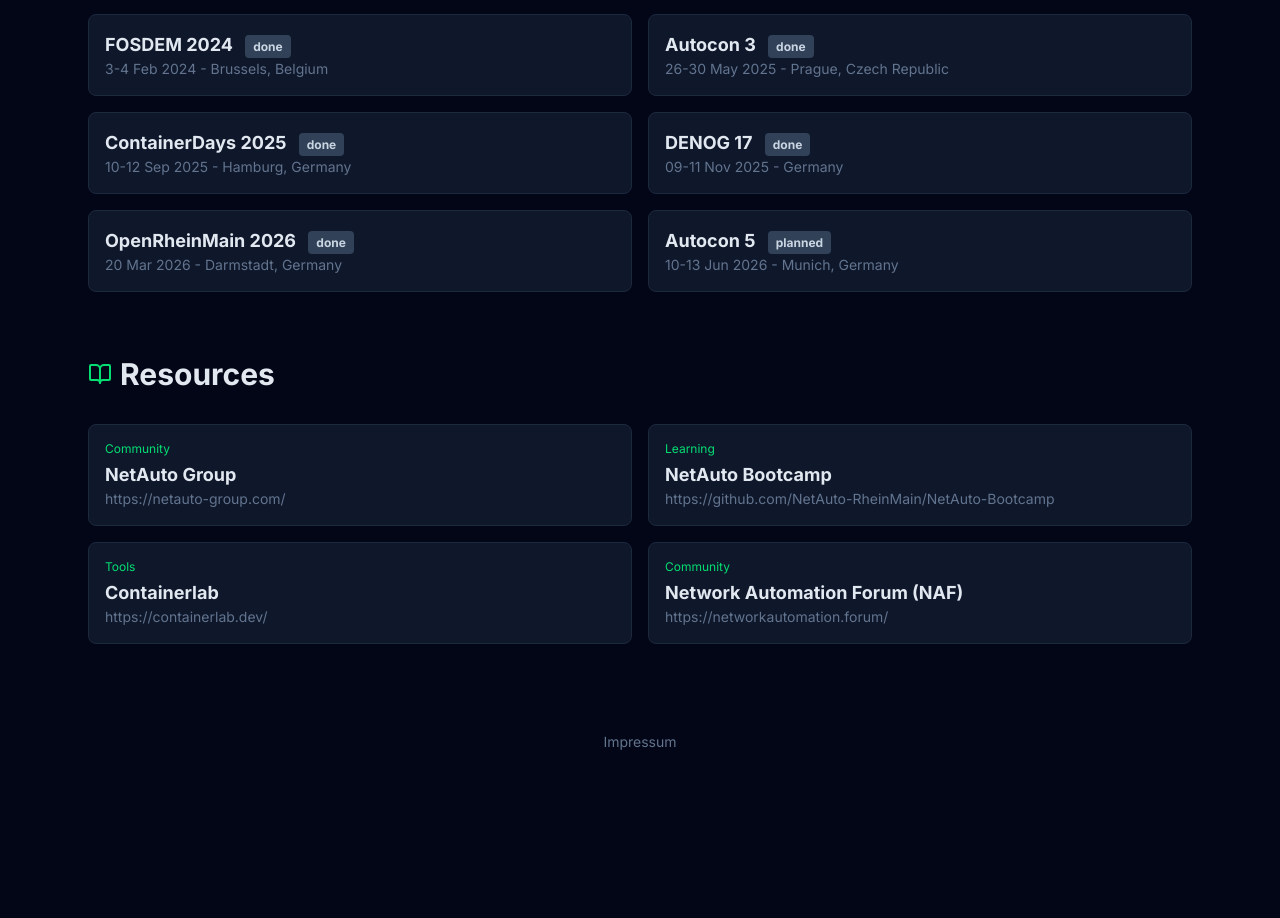
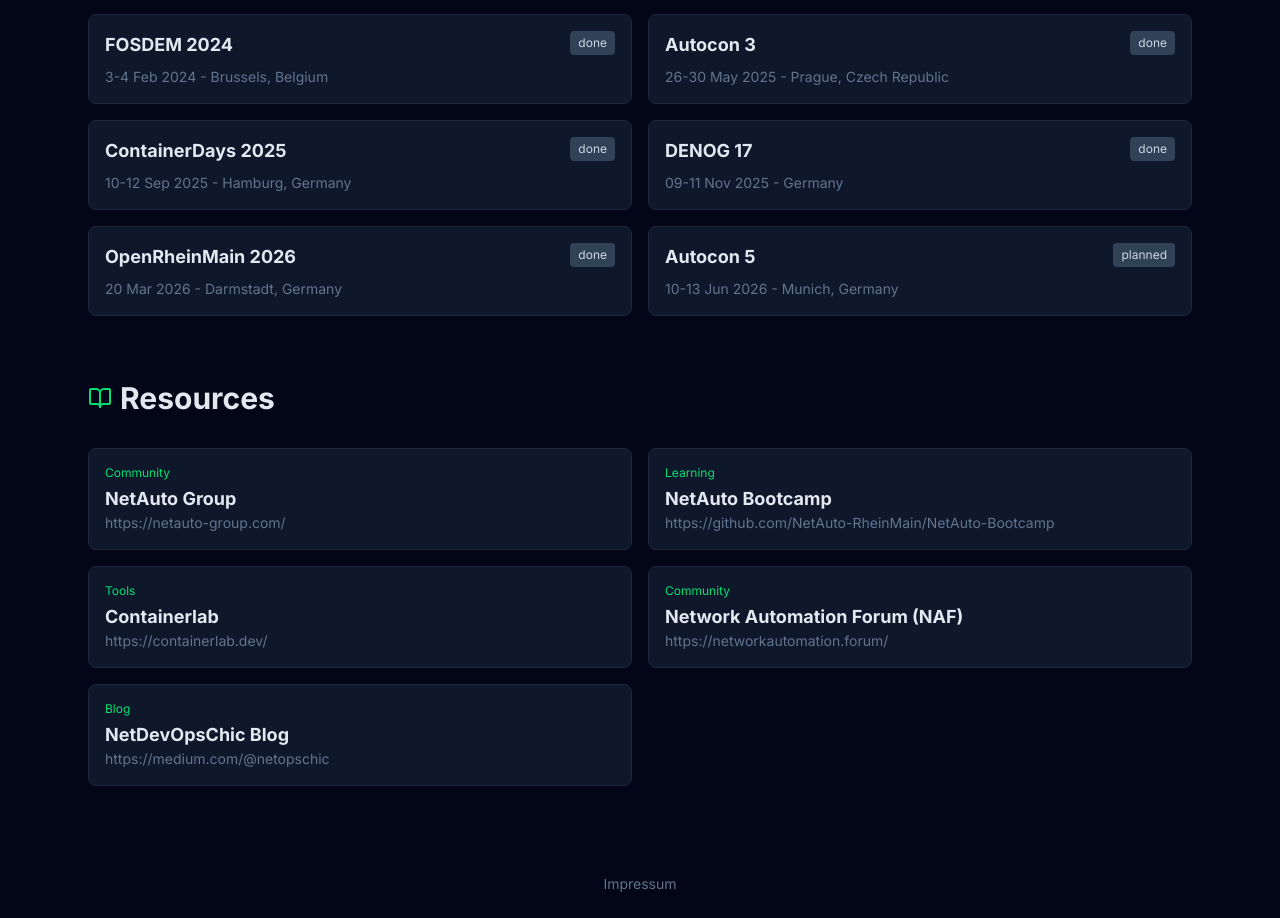
Before and after one commit to floehden/floehden.github.io, a Next.js app in the folder website/: page /projects in a window 1280 px wide. Shown: the part 440-1358 px from the top of the page. Before the commit the page ends 1216 px from the top, so only its background shows below. Built offline with nearby package versions, Linux system fonts and the light colour scheme.

Commit message:
Adding status

```diff
--- a/website/app/page.tsx
+++ b/website/app/page.tsx
@@ -27,7 +27,7 @@
       {/* Hero Section */}
       <section className="space-y-4">
         <h1 className="text-5xl font-bold text-slate-900 dark:text-white">Hello, I'm Florian.</h1>
-        <h2 className="text-2xl text-blue-600 dark:text-blue-400">DevOps Engineer & Network Automation Enthusiast</h2>
+        <h2 className="text-2xl text-blue-600 dark:text-blue-400">NetDevOps Engineer & Network Automation Enthusiast</h2>
         <p className="max-w-2xl text-slate-600 dark:text-slate-400 text-lg leading-relaxed">
           Coming soon: A detailed introduction about myself and my journey into the world of DevOps and Network Automation.
            {/* With a solid background in Software Engineering, I bridge the gap between code and infrastructure.
@@ -94,7 +94,10 @@
         <div className="space-y-4">
           {talks.map((talk, idx) => (
             <a key={idx} href={talk.event_url} target="_blank" className="block p-4 bg-slate-50 dark:bg-slate-900 border border-slate-200 dark:border-slate-800 hover:border-blue-500 transition rounded-lg group">
-              <h4 className="font-bold text-lg group-hover:text-slate-600 dark:text-slate-400 transition">{talk.title}</h4>
+              <div className="flex justify-between items-start mb-2">
+                <h4 className="font-bold text-lg group-hover:text-slate-600 dark:text-slate-400 transition">{talk.title}</h4>
+                <span className="text-xs bg-slate-300 dark:bg-slate-700 px-2 py-1 rounded text-slate-700 dark:text-slate-300">{talk.status}</span>
+              </div>
               <p className="text-slate-500 text-sm">{talk.date} - {talk.location} | by {talk.organizer}</p>
               <a href={talk.git_repository} target="_blank" className="text-slate-600 dark:text-slate-400 text-sm hover:underline">View Slides/Code</a>
             </a>
--- a/website/app/projects/page.tsx
+++ b/website/app/projects/page.tsx
@@ -32,6 +32,7 @@
     { name: "NetAuto Bootcamp", url: "https://github.com/NetAuto-RheinMain/NetAuto-Bootcamp", category: "Learning" },
     { name: "Containerlab", url: "https://containerlab.dev/", category: "Tools" },
     { name: "Network Automation Forum (NAF)", url: "https://networkautomation.forum/", category: "Community" },
+    { name: "NetDevOpsChic Blog", url: "https://medium.com/@netopschic", category: "Blog" },
   ];
 
   return (
@@ -75,7 +76,10 @@
         <div className="grid md:grid-cols-2 gap-4">
           {conferences.map((conf, idx) => (
             <a key={idx} href={conf.url} target="_blank" className="block p-4 bg-slate-900 border border-slate-800 hover:border-purple-500 transition rounded-lg group">
-              <h4 className="font-bold text-lg group-hover:text-purple-400 transition">{conf.name} <span className="text-xs ml-2 bg-slate-700 px-2 py-1 rounded text-slate-300">{conf.status}</span></h4>
+              <div className="flex justify-between items-start mb-2">
+                <h4 className="font-bold text-lg group-hover:text-purple-400 transition">{conf.name}</h4>
+                <span className="text-xs bg-slate-700 px-2 py-1 rounded text-slate-300">{conf.status}</span>
+              </div>
               <p className="text-slate-500 text-sm">{conf.date} - {conf.location}</p>
             </a>
           ))}
```
